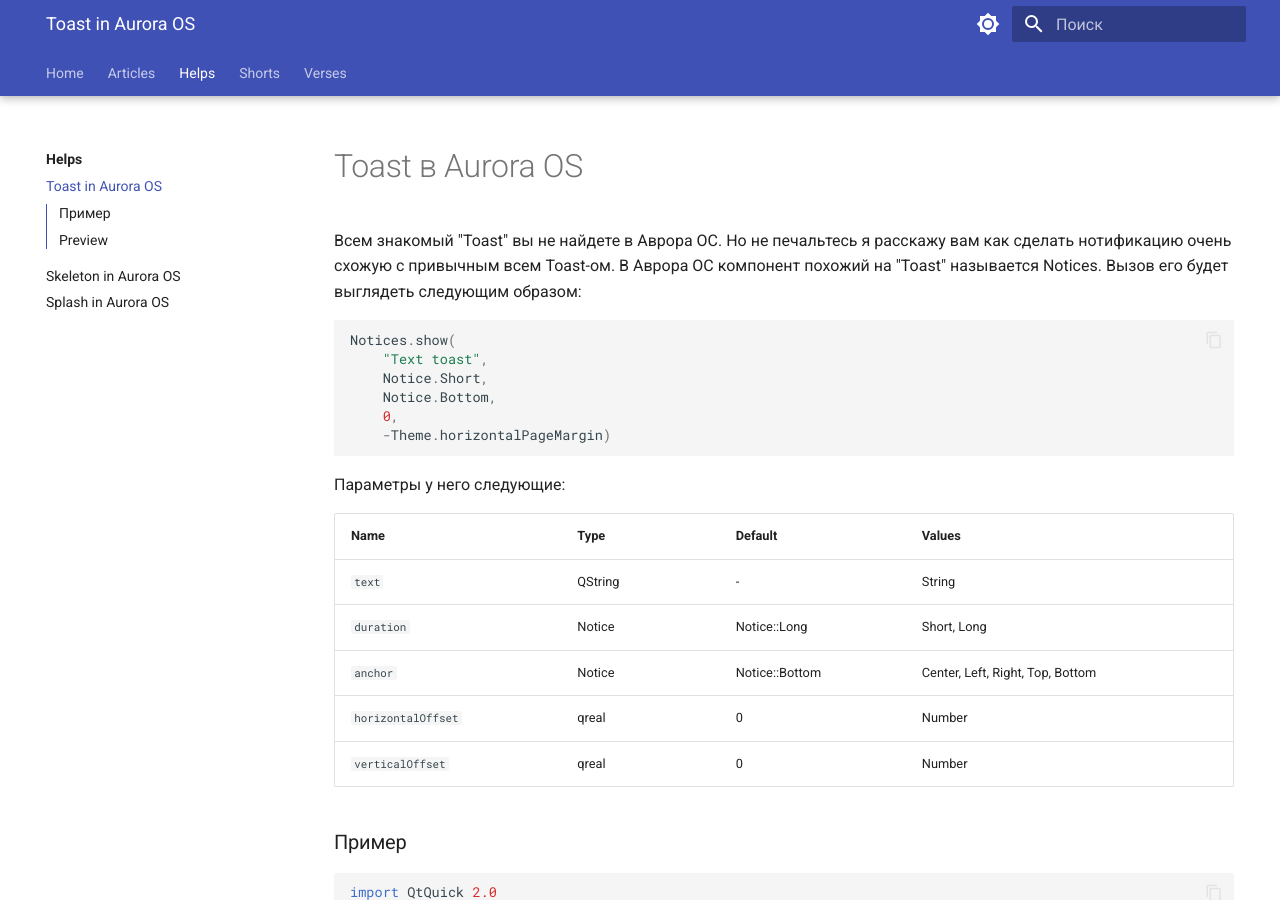
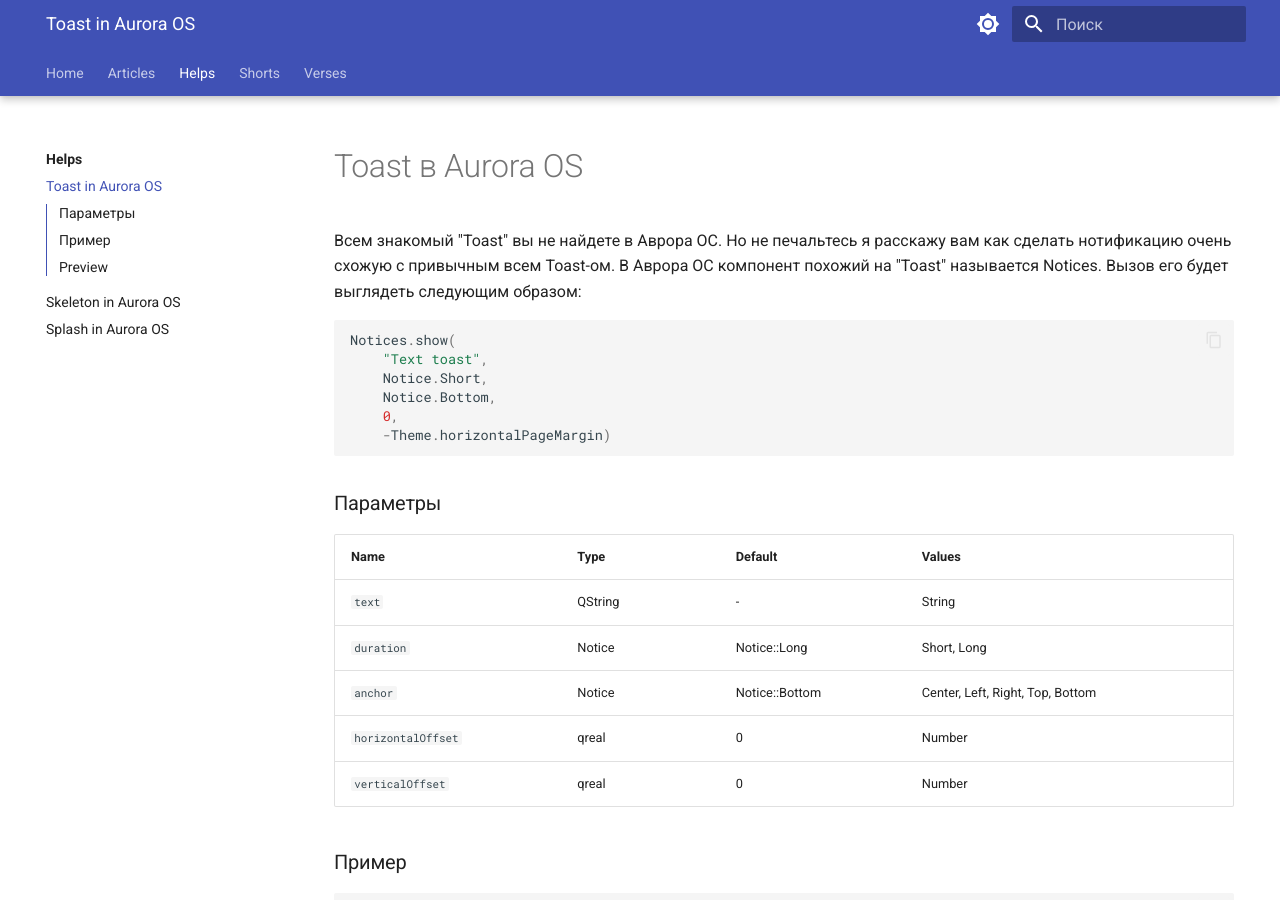
Before and after one commit to keygenqt/articles, an MkDocs documentation site: the page built from docs/helps/_1/index.md, in a window 1280 px wide and 900 px high. Built offline with MkDocs 1.6.1 and Material for MkDocs 9.7.7, drawn with Linux system fonts in a browser that asks for light colours.

````diff
--- a/docs/helps/_1/index.md
+++ b/docs/helps/_1/index.md
@@ -14,7 +14,7 @@
     -Theme.horizontalPageMargin)
 ```
 
-Параметры у него следующие:
+### Параметры
 
 | Name                 | Type    | Default        | Values                           |
 |----------------------|---------|----------------|----------------------------------|
````
